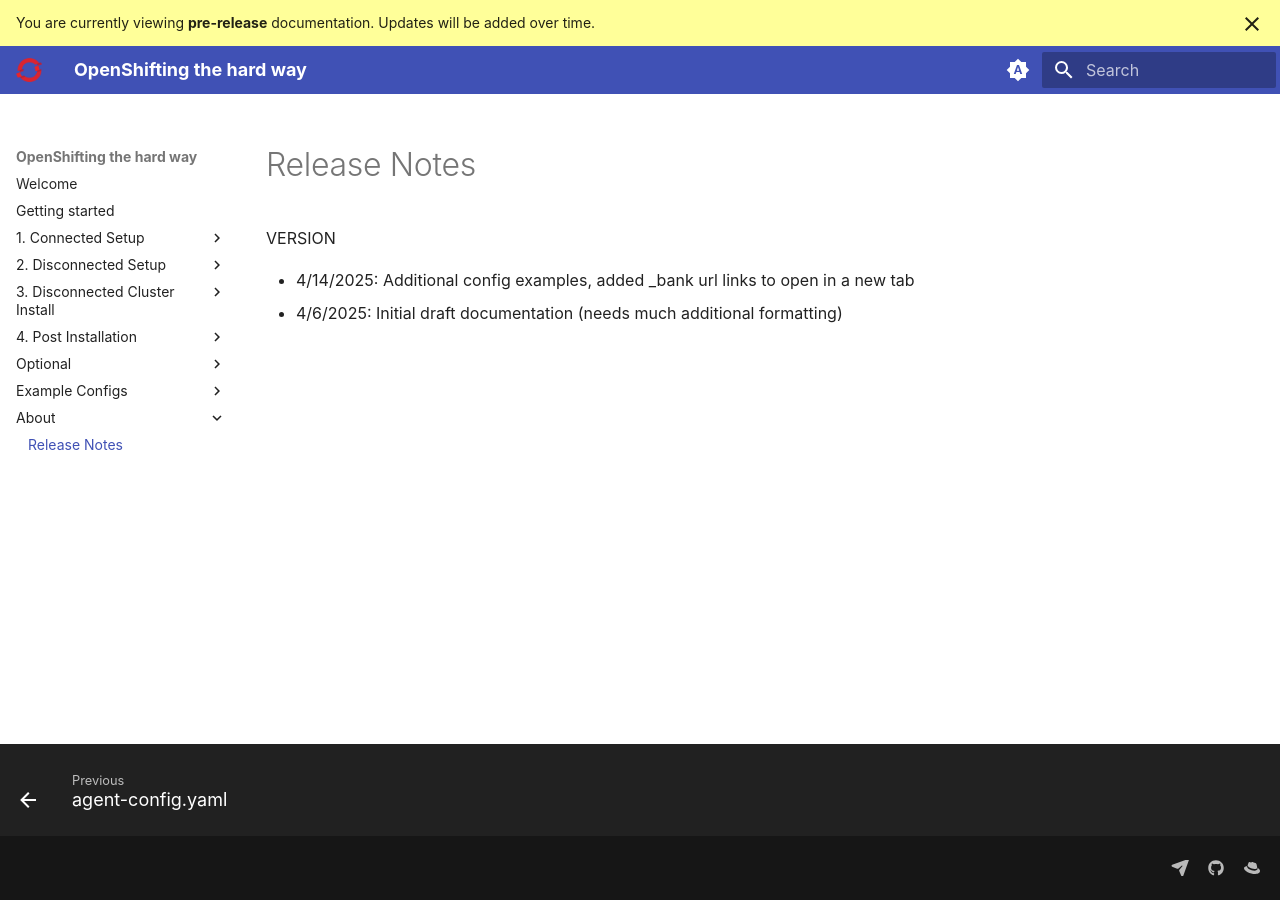
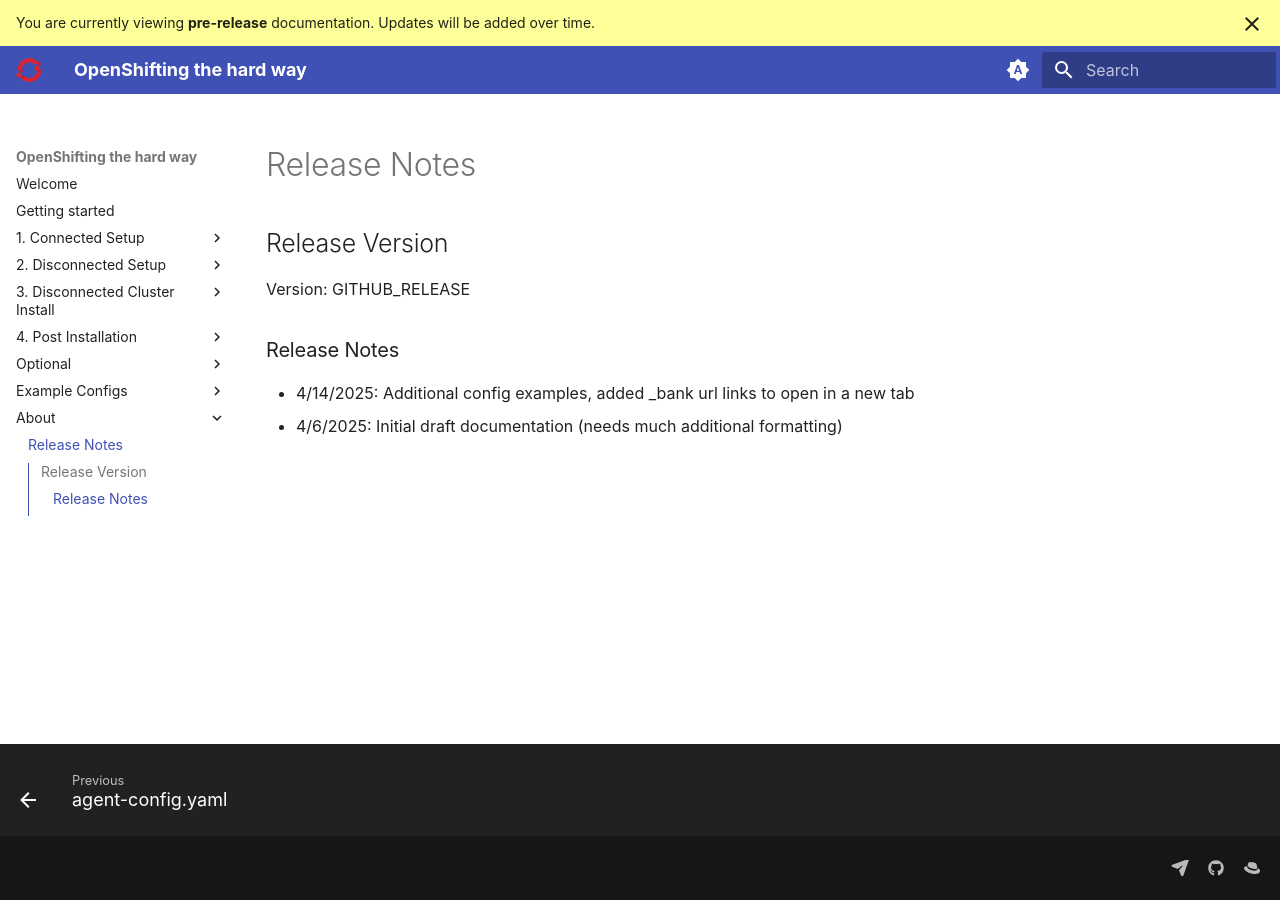
Before and after one commit to yojoshb/disco-docs, an MkDocs documentation site: the page built from docs/release-notes.md, in a window 1280 px wide. Built offline with MkDocs 1.6.1 and Material for MkDocs 9.7.7, drawn with Linux system fonts in a browser that asks for light colours.

Commit message:
testing releases

```diff
--- a/docs/release-notes.md
+++ b/docs/release-notes.md
@@ -1,5 +1,7 @@
-# Release Notes
-VERSION
+## Release Version
+Version: GITHUB_RELEASE
+
+### Release Notes
 
 - 4/14/2025: Additional config examples, added _bank url links to open in a new tab
 - 4/6/2025: Initial draft documentation (needs much additional formatting)
```
Also changed, not shown: 2 other files.
